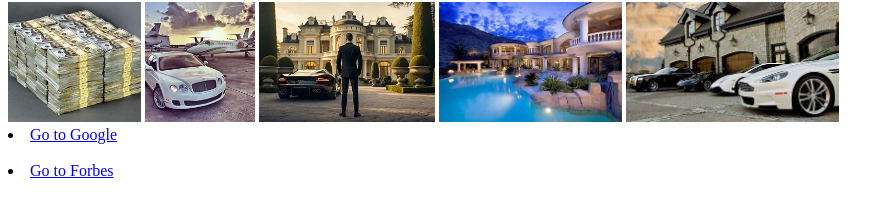
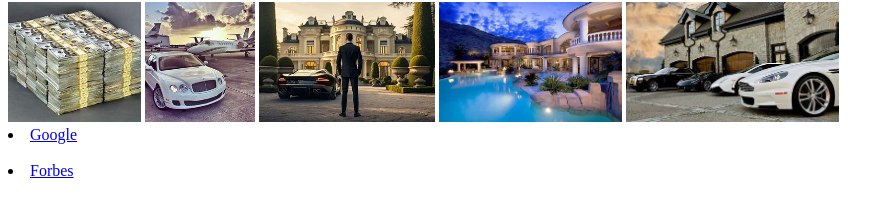
Before and after one commit to Mizo-da-Lord/My-first-App, a plain HTML site: page index.html in a window 1280 px wide. Shown: the part 561-774 px from the top of the page, without its empty margins (0-894 px from the left). Drawn offline with Linux system fonts and the light colour scheme.

Commit message:
Update index.html

```diff
--- a/index.html
+++ b/index.html
@@ -23,9 +23,9 @@
         <img src="images/OIP (2).jpeg" height="120" />
         <img src="images/OIP.jpeg" height="120" />
         <br/>
-        <li><a href="http://www.google.com"> Go to Google</a></li>
+        <li><a href="http://www.google.com"> Google</a></li>
         <br/>
-        <li><a href="https://www.forbes.com/">Go to Forbes</a></li>
+        <li><a href="https://www.forbes.com/">Forbes</a></li>
         <br/>
         <br/>
         <li><a href="about.html">About Us</a></li>
```
